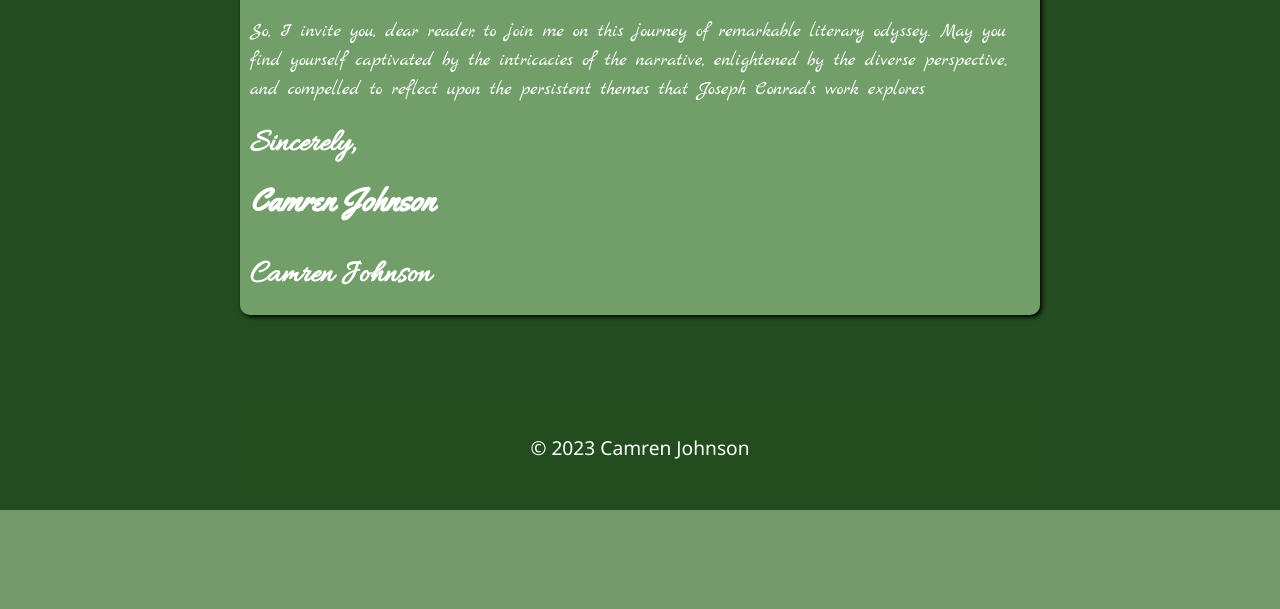
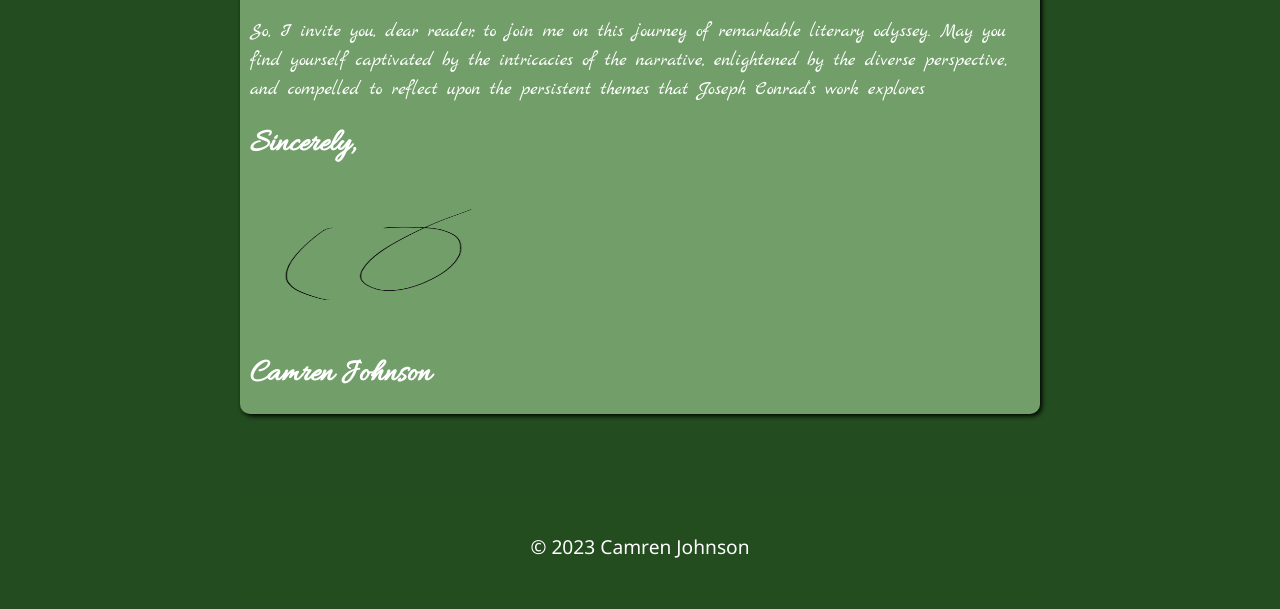
Before and after one commit to cam124/HeartOfDarkness, a Flask app: page / in a window 1280 px wide. Shown: the part 1994-2603 px from the top of the page. Before the commit the page ends 2504 px from the top, so only its background shows below. Run offline with Flask 2, Linux system fonts and the light colour scheme.

Commit message:
signature image

```diff
--- a/website/templates/home.html
+++ b/website/templates/home.html
@@ -26,7 +26,7 @@
         <p class="old-timey-text">
       So, I invite you, dear reader, to join me on this journey of remarkable literary odyssey. May you find yourself captivated by the intricacies of the narrative, enlightened by the diverse perspective, and compelled to reflect upon the persistent themes that Joseph Conrad's work explores  </p>
           <h3 class="old-timey-subtitle">Sincerely,</h3>
-          <h3 class="old-timey-signature">Camren Johnson</h3>
+          <img src="static/Signature.png" class="img" alt="Signature Image" width="200" height="100">
           <h3 class="old-timey-subtitle">Camren Johnson</h3>
         </div>
       </div>
```
Also changed, not shown: website/static/Signature.png (added).
